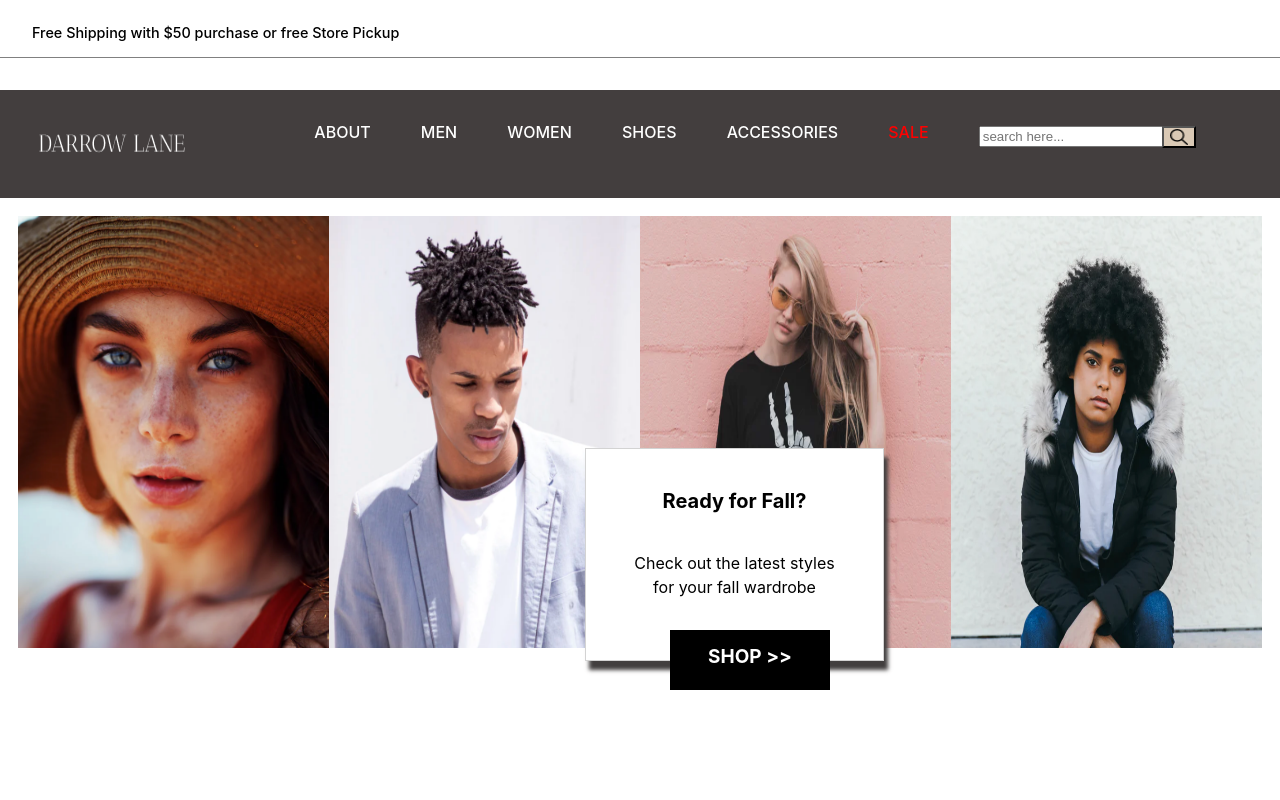
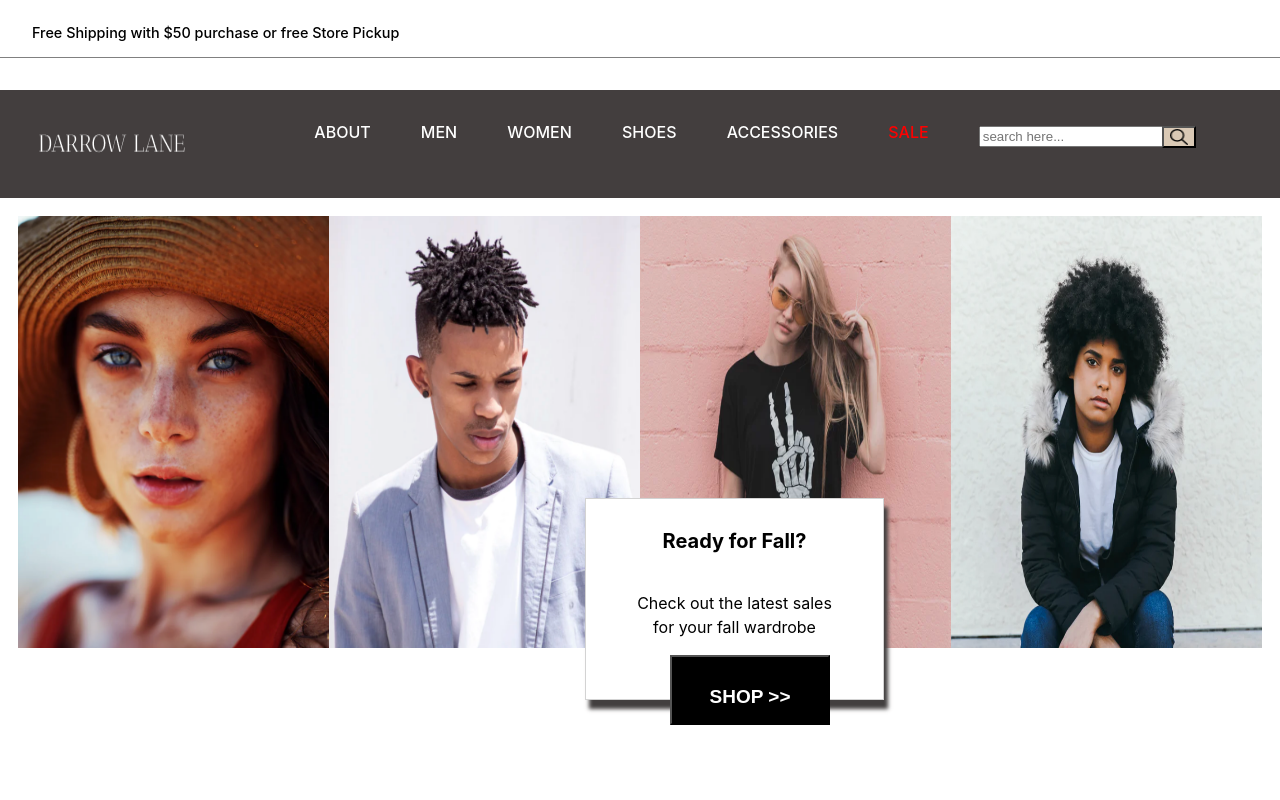
Before and after one commit to mynameisjasmine/Darrow-Lane, a React (Create React App) app: page / in a window 1280 px wide. Shown: the top 800 px of the page. Built offline with nearby package versions, Linux system fonts and the light colour scheme.

Commit message:
changed shop div to button

```diff
--- a/src/components/DarrowLane.js
+++ b/src/components/DarrowLane.js
@@ -1,4 +1,5 @@
 import React from 'react';
+import { Link } from 'react-router-dom';
 import Banner from './Banner';
 // import Footer from './Footer';
 
@@ -16,13 +17,13 @@ const DarrowLane = () => {
 
         <div className='ready-div'>
          <p className='ready-text'>Ready for Fall?</p>
-         <p className='latest-text'>Check out the latest styles</p>
+         <p className='latest-text'>Check out the latest sales</p>
          <p className='fall-text'>for your fall wardrobe</p>
            </div>
 
-        <div className='top-shop-div'>
-         <p className='top-shop-text'>SHOP {'>'}{'>'}</p>
-        </div>
+
+         <Link to='/sale'><button type='button' className=' top-shop-button'>SHOP {'>'}{'>'}</button></Link>
+
         <div>
         <Banner />
         </div>
@@ -49,7 +50,7 @@ const DarrowLane = () => {
 
               <p className='text look'>LOOK</p>
           </div>
-          <button className='acc-button'>SHOP ACCESSORIES {'>'}{'>'}</button>
+          <Link to='/accessories'><button  type='button'className='acc-button'>SHOP ACCESSORIES {'>'}{'>'}</button></Link>
 
           <p className='trends new'>New Arrivals</p>
 
--- a/src/index.css
+++ b/src/index.css
@@ -91,19 +91,19 @@ code {
 
 .ready-div {
   position:relative;
-  top: -200px;
+  top: -150px;
   left: 585px;
   border: 1px solid lightgray;
   background: white;
   box-shadow: 4px 9px 4px rgb(66, 63, 63);
   width: 297px;
-  height: 211px;
+  height: 200px;
   text-align: center;
 
 }
 
 .ready-text {
-  margin-top: 40px;
+  margin-top: 30px;
   font-size: 20px;
   font-weight: bold;
 }
@@ -113,22 +113,27 @@ code {
   margin: 40px 0px -12px 0px;
 }
 
-.top-shop-div {
+.top-shop-button {
   position: relative;
-  top: -250px;
+  top: -195px;
   left: 670px;
   text-align: center;
-  background-color: black;
-  width: 160px;
-  height: 60px;
-}
-
-.top-shop-text {
   color: white;
   font-size: 19px;
   font-weight: bold;
   padding-top: 15px;
+  background-color: black;
+  width: 160px;
+  height: 70px;
+
 }
+
+/* .top-shop-text {
+  color: white;
+  font-size: 19px;
+  font-weight: bold;
+  padding-top: 15px;
+} */
 
 
 img {
@@ -217,7 +222,7 @@ img {
 .text {
   color: white;
   font-family:'Lucida Sans', 'Lucida Sans Regular', 'Lucida Grande', 'Lucida Sans Unicode', Geneva, Verdana, sans-serif;
-  font-size: 45px;
+  font-size: 55px;
   text-shadow: 2px 10px 8px rgb(70, 62, 62);
 }
 
@@ -233,7 +238,8 @@ img {
   position: relative;
   top: -580px;
   left: 820px;
-  height: 40px;
+  height: 50px;
+  padding: 15px;
   border: #AA704F;
   background-color: #AA704F;
   color: white;
@@ -297,7 +303,7 @@ img {
   text-align: center;
   background-color: #3C3539;
   width: 160px;
-  height: 60px;
+  height: 50px;
 }
 
 .shop-text {
```
